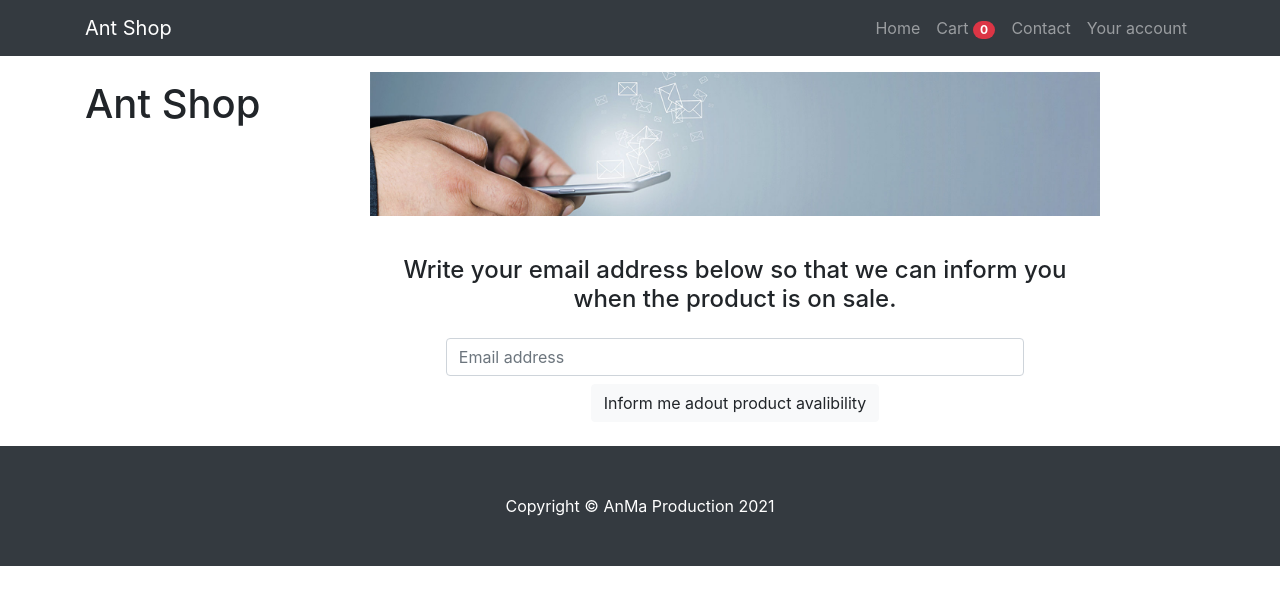
After one commit to nikolska/Ant_shop, a Django app: page /inform-me/1/ in a window 1280 px wide. The commit adds this page. Shown: the top 605 px of the page. Run offline with Django 3.2, Linux system fonts and the light colour scheme; data comes from the database, SQL or seed files in the repository; data that the repository does not hold is empty; some libraries are stand-ins or nearby versions.

Commit message:
add inform customer about product avalibility view

```diff
--- a/products/forms.py
+++ b/products/forms.py
@@ -50,7 +50,6 @@ class CustomerCreateForm(forms.ModelForm):
             self.add_error('phone', 'Start with + . Then digits only!')
 
 
-
 class CustomerUpdateForm(forms.ModelForm):
     class Meta:
         model = Customer
@@ -63,3 +62,10 @@ class CustomerUpdateForm(forms.ModelForm):
             'phone': forms.TextInput({'class': 'form-control'}),
             'address': forms.TextInput({'class': 'form-control'}),
         }
+
+
+class InformForm(forms.Form):
+    email = forms.EmailField(
+        label="Email Address",
+        widget=forms.EmailInput({'class': 'form-control', 'placeholder': 'Email address'})
+    )
--- a/products/models.py
+++ b/products/models.py
@@ -99,8 +99,6 @@ class Product(models.Model):
     class Meta:
         ordering = ['title']
 
-
-
     def get_absolute_url(self):
         return get_product_url(self, 'product_detail')
 
--- a/products/templates/contact_page.html
+++ b/products/templates/contact_page.html
@@ -1,7 +1,7 @@
 {% extends 'base.html' %}
 {% load static %}
 
-{% block title %}Home page{% endblock %}
+{% block title %}Contact{% endblock %}
 
 
 {% block content %}
--- /dev/null
+++ b/products/templates/inform_customer.html
@@ -0,0 +1,24 @@
+{% extends 'base.html' %}
+{% load static %}
+
+{% block title %}Inform me{% endblock %}
+
+
+{% block content %}
+
+<img class="img-fluid mt-3 mb-4" src="{% static '/img/inform-me.jpg' %}" alt="contact-us-image"/>
+
+<h4 class="container col-lg-12 mt-3 text-center">
+    Write your email address below so that we can inform you when the product is on sale.
+</h4>
+
+<div class="contact-form container col-lg-10 my-4" align="center">
+    <form action="" method="POST">
+        {% csrf_token %}
+        <div class="mb-2">{{ form.email }}</div>
+        <input type="submit" class="btn btn-light"  value="Inform me adout product avalibility">
+    </form>
+</div>
+
+
+{% endblock %}
--- a/products/templates/product_detail.html
+++ b/products/templates/product_detail.html
@@ -52,7 +52,7 @@
             <button class="btn btn-outline-danger">Add to cart</button>
           </a>
         {% else %}
-          <a class="nav justify-content-end mt-2" style="text-decoration: none;" href="">
+          <a class="nav justify-content-end mt-2" style="text-decoration: none;" href="{% url 'inform_customer' product.slug %}">
             <button class="btn btn-outline-danger">Inform me about product availability</button>
           </a>
         {% endif %}
--- a/products/templates/product_list.html
+++ b/products/templates/product_list.html
@@ -1,7 +1,7 @@
 {% extends 'base.html' %}
 
 
-{% block title %}{% endblock %}
+{% block title %}Products{% endblock %}
 
 
 {% block content %}
--- a/products/urls.py
+++ b/products/urls.py
@@ -7,7 +7,7 @@ from django.urls import path, re_path
 from .views import (
     AddToCartView, CartView, ChangeProductQuantityView, ContactView, CustomerAccountView,
     CustomerCreateView, CustomerDataUpdateView, CustomerPasswordUpdateView,
-    DeleteFromCartView, HomePageView, ProductDetailView, ProductListView
+    DeleteFromCartView, HomePageView, InformCustomerView, ProductDetailView, ProductListView
 )
 
 
@@ -30,7 +30,8 @@ urlpatterns = [
     re_path(r'^add-to-cart/(?P<slug>[-\w]+)/$', AddToCartView.as_view(), name='add_to_cart'),
     re_path(r'^cart/$', CartView.as_view(), name='cart_view'),
     re_path(r'^change-cart-products-quantity/(?P<slug>[-\w]+)/$', ChangeProductQuantityView.as_view(), name='change_product_quantity'),
-    path('contact-us/', ContactView.as_view(), name='contact'),
+    re_path(r'^contact-us/$', ContactView.as_view(), name='contact'),
+    re_path(r'^inform-me/(?P<slug>[-\w]+)/$', InformCustomerView.as_view(), name='inform_customer'),
     re_path(r'^remove-from-cart/(?P<slug>[-\w]+)/$', DeleteFromCartView.as_view(), name='delete_from_cart'),
     re_path(
         r'^products/(?P<category>[-\w]+)/(?P<subcategory>[-\w]+)/(?P<slug>[-\w]+)/$',
--- a/products/views.py
+++ b/products/views.py
@@ -11,7 +11,7 @@ from django.shortcuts import render
 from django.urls import reverse_lazy
 from django.views.generic import DetailView, FormView, ListView, TemplateView, UpdateView, View
 
-from .forms import ContactForm, CustomerCreateForm, CustomerUpdateForm
+from .forms import ContactForm, CustomerCreateForm, CustomerUpdateForm, InformForm
 from .models import Cart, CartProduct, Customer, Product, Subcategory
 from ant_shop.settings import EMAIL_HOST_USER
 
@@ -54,20 +54,11 @@ class AddToCartView(View):
         return HttpResponseRedirect('/cart/')
 
 
-class DeleteFromCartView(View):
+class CartView(View):
     def get(self, request, *args, **kwargs):
         cart = get_customer_cart(request)
-        product = Product.objects.get(slug=kwargs.get('slug'))
-        cart_product = CartProduct.objects.get(
-            product=product,
-            customer=cart.owner,
-            cart=cart
-        )
-        cart.products.remove(cart_product)
-        cart_product.delete()
-        recalc_cart(cart)
-        messages.add_message(request, messages.INFO, f'{product.title} removed from cart')
-        return HttpResponseRedirect('/cart/')
+        ctx = {'cart': cart}
+        return render(request, 'cart_view.html', ctx)
 
 
 class ChangeProductQuantityView(View):
@@ -87,15 +78,44 @@ class ChangeProductQuantityView(View):
         return HttpResponseRedirect('/cart/')
 
 
-class CartView(View):
+class DeleteFromCartView(View):
     def get(self, request, *args, **kwargs):
         cart = get_customer_cart(request)
-        ctx = {'cart': cart}
-        return render(request, 'cart_view.html', ctx)
+        product = Product.objects.get(slug=kwargs.get('slug'))
+        cart_product = CartProduct.objects.get(
+            product=product,
+            customer=cart.owner,
+            cart=cart
+        )
+        cart.products.remove(cart_product)
+        cart_product.delete()
+        recalc_cart(cart)
+        messages.add_message(request, messages.INFO, f'{product.title} removed from cart')
+        return HttpResponseRedirect('/cart/')
 
 
 class HomePageView(TemplateView):
     template_name = 'home_page.html'
+
+
+class InformCustomerView(FormView):
+    form_class = InformForm
+    template_name = 'inform_customer.html'
+
+    def form_valid(self, form, *args, **kwargs):
+
+        product = Product.objects.get(slug=self.kwargs['slug'])
+        email = form.cleaned_data['email']
+
+        subject = f"Message from AntShop customer to inform about {product} avalibility"
+        message = f'''
+            Hello, I'm your customer from AntShop WebSite. Please, inform me {email} about
+            <a href="https://ant-shop.herokuapp.com/products/{product.get_absolute_url()}/">{product}</a> avalibility.
+        '''
+
+        mail_admins(subject, message, fail_silently=False)
+
+        return render(self.request, 'contact_message.html')
 
 
 class ProductDetailView(DetailView):
```
Also changed, not shown: products/templates/contact_message.html (+4 -3 lines), static/img/inform-me.jpg (added).
